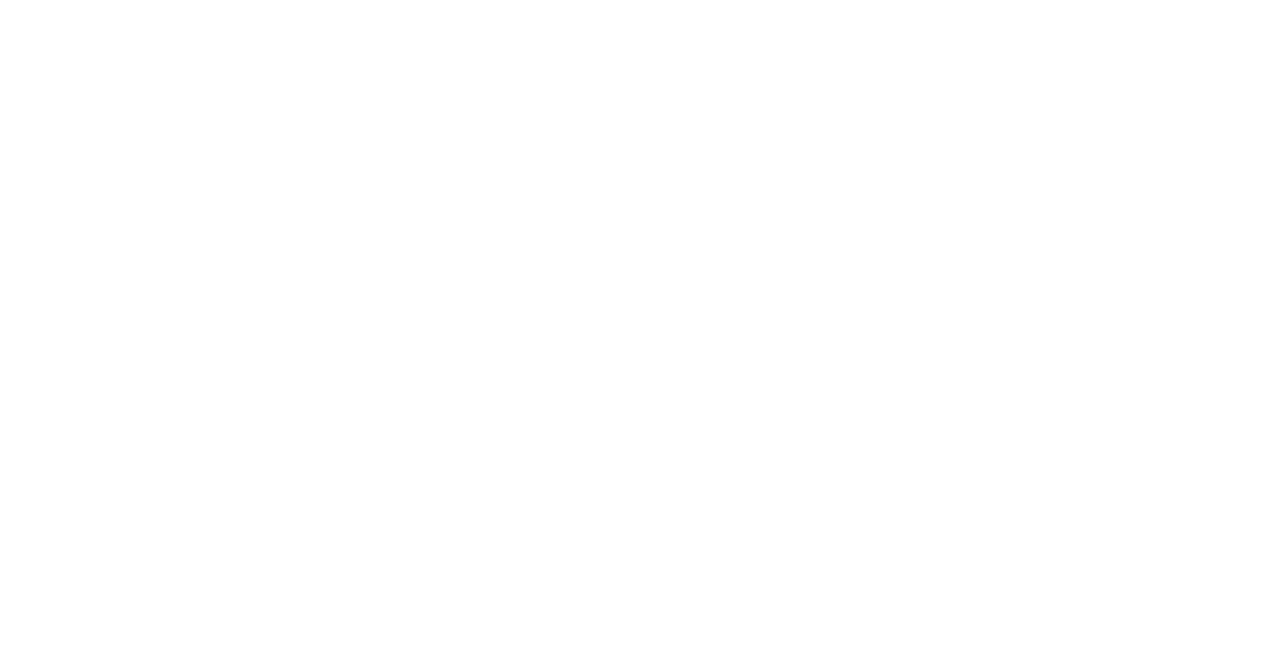
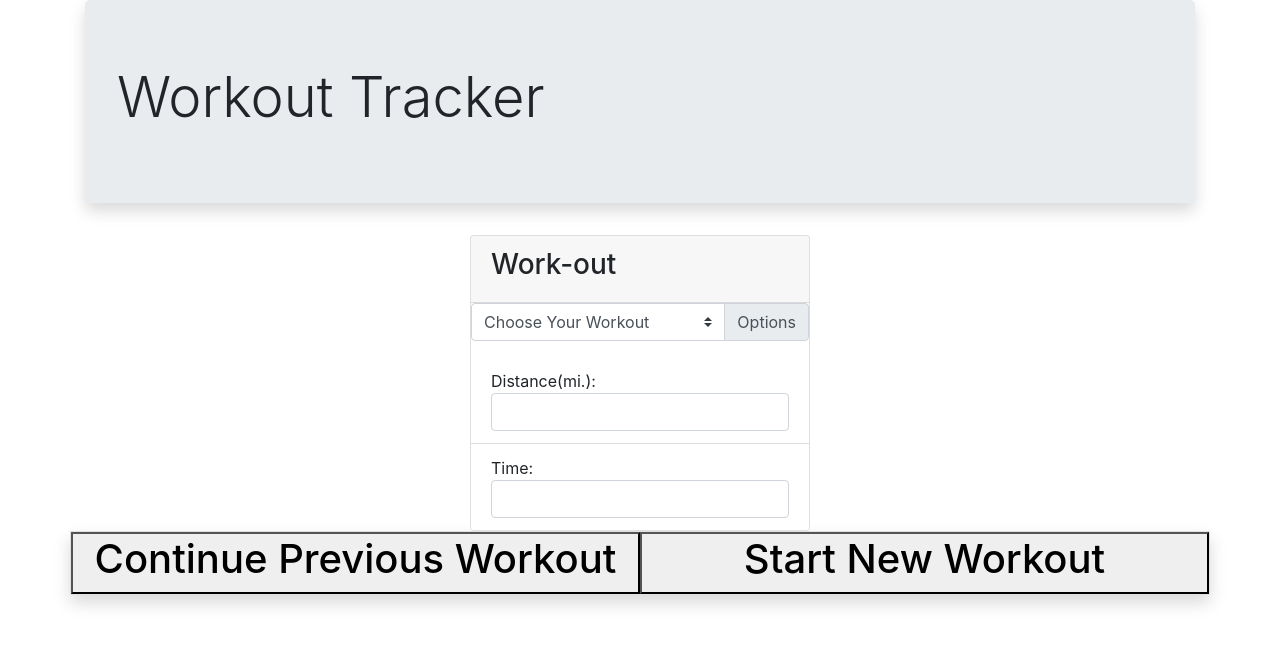
Before and after one commit to diuguide/workout_tracker, a website: page public/index.html in a window 1280 px wide. Drawn offline with nearby package versions, Linux system fonts and the light colour scheme.

Commit message:
bootstrap layout

```diff
--- a/public/index.html
+++ b/public/index.html
@@ -1,11 +1,67 @@
 <!DOCTYPE html>
 <html lang="en">
+
 <head>
     <meta charset="UTF-8">
     <meta name="viewport" content="width=device-width, initial-scale=1.0">
-    <title>Document</title>
+    <link rel="stylesheet" href="https://stackpath.bootstrapcdn.com/bootstrap/4.5.2/css/bootstrap.min.css"
+        integrity="sha384-JcKb8q3iqJ61gNV9KGb8thSsNjpSL0n8PARn9HuZOnIxN0hoP+VmmDGMN5t9UJ0Z" crossorigin="anonymous">
+    <title>Workout Tracker</title>
 </head>
+
 <body>
+    <div class="container mx-auto">
+        <div class="jumbotron shadow">
+            <h1 class="display-4">Workout Tracker</h1>
+        </div>
+        <div class="row mx-auto" style="justify-content: center;">
+            <div class="col-4">
+                <div class="card">
+                    <div class="card-header">
+                        <h3>Work-out</h3>
+                    </div>
+                    <ul class="list-group list-group-flush">
+                        <div class="input-group mb-3">
+                            <select class="custom-select" id="inputGroupSelect02">
+                                <option selected>Choose Your Workout</option>
+                                <option value="1">Bike</option>
+                                <option value="2">Run</option>
+                                <option value="3">Swim</option>
+                                <option value="3">Walk</option>
+                            </select>
+                            <div class="input-group-append">
+                                <label class="input-group-text" for="inputGroupSelect02">Options</label>
+                            </div>
+                        </div>
+                        <li class="list-group-item">Distance(mi.):<input type="text" class="form-control" placeholder="" aria-label="Example text with button addon" aria-describedby="button-addon1"></li>
+                        <li class="list-group-item">Time: <input type="text" class="form-control" placeholder="" aria-label="Example text with button addon" aria-describedby="button-addon1"></li>
+                    </ul>
+                </div>
+            </div>
+        </div>
+        <div class="row border shadow">
+            <div class="col">
+                <div class="row">
+                    <div class="col">
+                        <div class="row">
+                            <button id="continueBtn" class="col">
+                                <h1>Continue Previous Workout</h1>
+                            </button>
+                        </div>
+                    </div>
+                    <div class="col">
+                        <div class="row">
+                            <button id="newBtn" class="col">
+                                <h1>Start New Workout</h1>
+                            </button>
+                        </div>
+                    </div>
+                </div>
+            </div>
+        </div>
+    </div>
+    <script src="./server.js"></script>
+    <script src="./App.js"></script>
+</body>
 
-</body>
 </html>
--- a/server.js
+++ b/server.js
@@ -15,6 +15,9 @@ mongoose.connect(process.env.MONGODB_URI || "mongodb://localhost/workout", {
     useFindAndModify: false
 });
 
+// app.get('/', () => {
+
+// })
 app.listen(PORT, () => {
     console.log(`App running on port ${PORT}!`);
 });
```
Also changed, not shown: App.js (added), models/Add.js (added), models/Stats.js (added), 1 other file.
